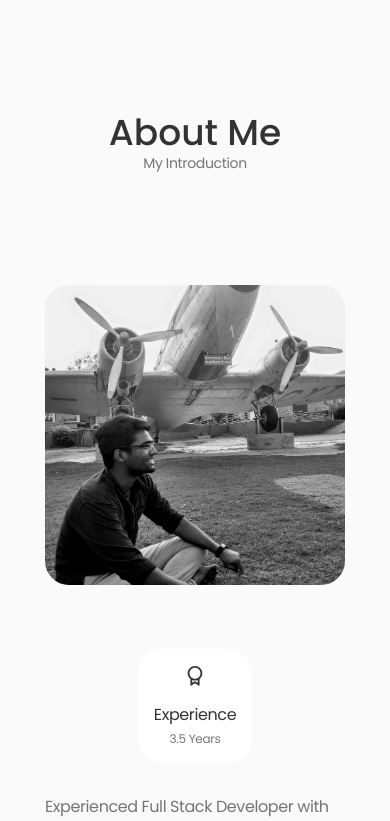
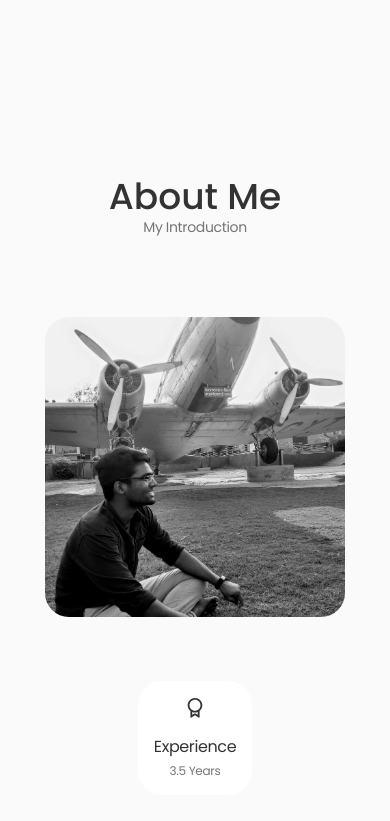
Before and after one commit to pranavprakash23/Porfolio, a React (Vite) app: page / in a window 390 px wide. Shown: the part 900-1721 px from the top of the page. Built offline with nearby package versions, Linux system fonts and the light colour scheme.

Commit message:
Minor fixes

```diff
--- a/src/components/About.jsx
+++ b/src/components/About.jsx
@@ -3,13 +3,13 @@ import { RiFileList3Line, RiAwardLine } from "react-icons/ri";
 
 const About = () => {
   return (
-    <div className='h-screen mt-24 px-4 md:px-12 w-full flex flex-col justify-center items-center'>
+    <div className='h-screen mt-36 md:mt-24 px-4 md:px-12 w-full flex flex-col justify-center items-center'>
         <div className='flex flex-col justify-center items-center'>
             <h1 className='text-4xl font-medium text-title-color'>About Me</h1>
             <p className='text-sm'>My Introduction</p>
         </div>
 
-        <div className='flex flex-col md:flex-row mt-28 mx-auto gap-16 justify-center items-center'>
+        <div className='flex flex-col md:flex-row mt-20 mx-auto gap-16 justify-center items-center'>
           <div className='bg-profile-pic col-span-4 w-[300px] h-[300px] md:w-[400px] md:h-[350px] bg-cover bg-left-bottom rounded-3xl'></div>
           <div className='flex flex-col gap-8 justify-center items-center'>
               <div className='flex flex-row gap-4'>
```
